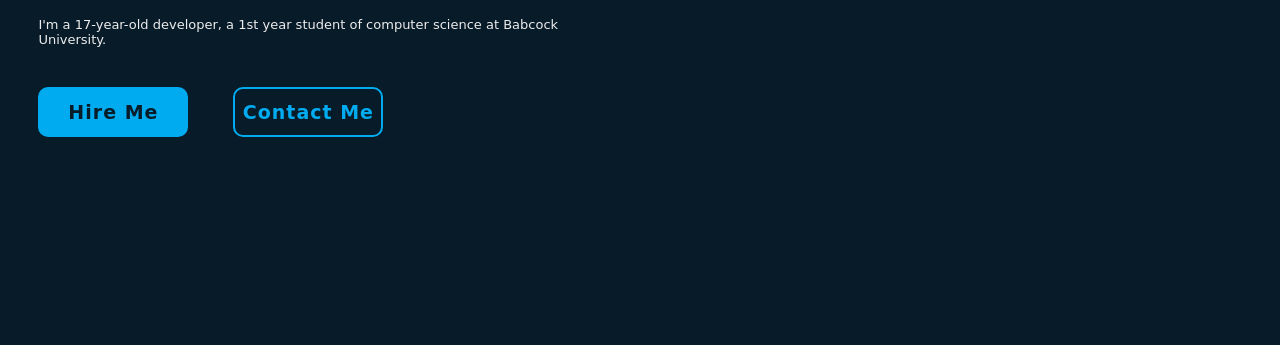
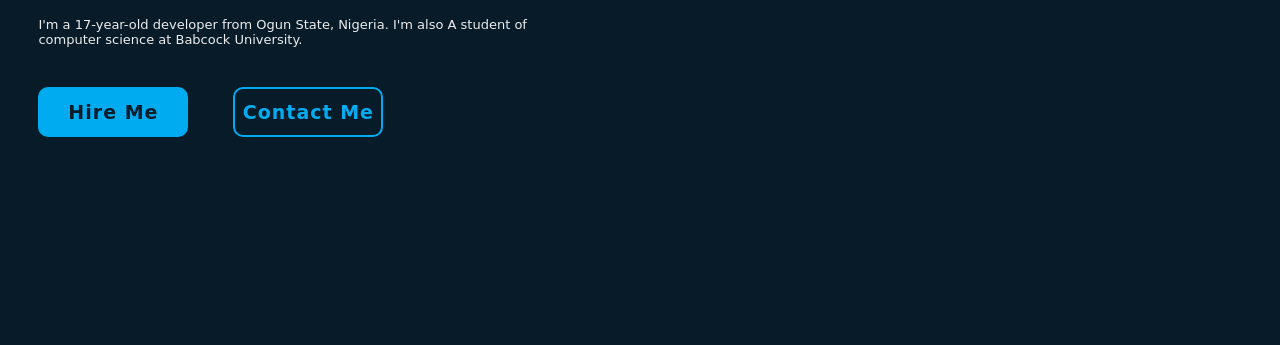
Before and after one commit to Daniel-odulate1/Daniel-odulate1.github.io, a plain HTML site: page index.html in a window 1280 px wide. Shown: the part 372-717 px from the top of the page. Drawn offline with nearby package versions, Linux system fonts and the light colour scheme; a web font is replaced by a local one.

Commit message:
Update index.html

```diff
--- a/index.html
+++ b/index.html
@@ -25,7 +25,7 @@
     <div class="home-content">
         <h1>Hi, I'm Daniel Odulate 👋</h1>
         <h3>Software Developer</h3>
-        <p>I'm a 17-year-old developer, a 1st year student of computer science at Babcock University.</p>
+        <p>I'm a 17-year-old developer from Ogun State, Nigeria. I'm also A student of computer science at Babcock University.</p>
        <div class="btn-box">
         <a href="#">Hire Me</a>
         <a href="#">Contact Me</a>
```
